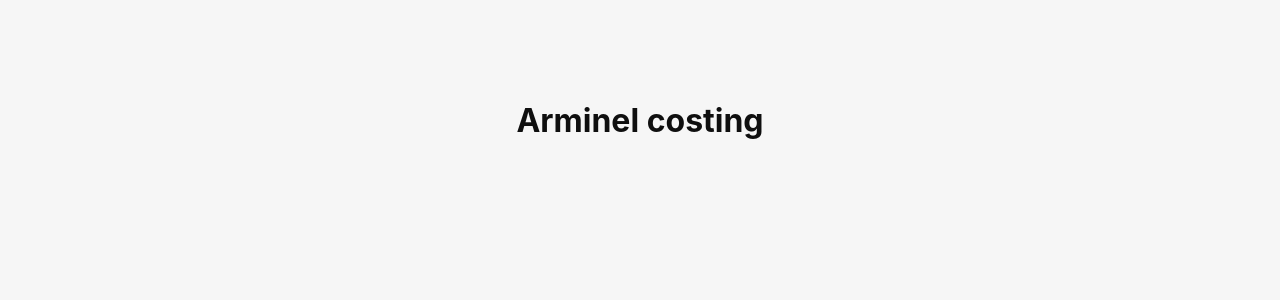
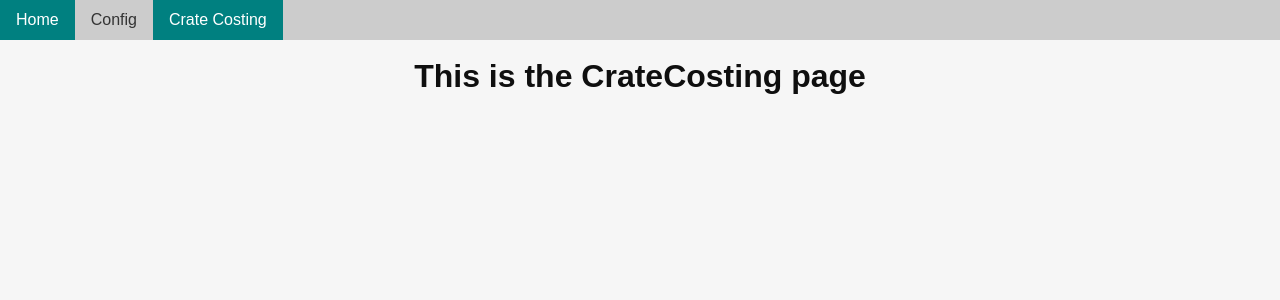
Before and after one commit to mitchHorne/arminel_costing, a React (Vite) app: page /crate-costing in a window 1280 px wide. Shown: the top 300 px of the page. Built offline with nearby package versions, Linux system fonts and the light colour scheme.

Commit message:
Add routing and styling

```diff
--- a/src/App.css
+++ /dev/null
@@ -1,7 +0,0 @@
-.logo.vite:hover {
-  filter: drop-shadow(0 0 2em #747bff);
-}
-
-.logo.react:hover {
-  filter: drop-shadow(0 0 2em #61dafb);
-}
--- a/src/App.tsx
+++ /dev/null
@@ -1,25 +0,0 @@
-import { useState, useEffect } from 'react'
-import './App.css'
-
-import { createBaseFolder } from './utils/files'
-
-function App () {
-  const [prices, setPrices] = useState({})
-
-  useEffect(() => {
-    async function getData () {
-      const fileData = await createBaseFolder()
-      setPrices(fileData)
-    }
-
-    getData().catch(e => console.error(e))
-  })
-
-  return (
-    <div className='container'>
-      <h1>Arminel costing</h1>
-    </div>
-  )
-}
-
-export default App
--- /dev/null
+++ b/src/containers/App.tsx
@@ -0,0 +1,80 @@
+import { Routes, Route, Link, useLocation } from 'react-router-dom'
+import { useState, useEffect } from 'react'
+import styled from 'styled-components'
+import { Home, Config, CrateCosting } from '../pages'
+
+import { createBaseFolder } from '../utils/files'
+
+const NavBar = styled.div`
+  background: #ccc;
+  border: 0;
+  display: flex;
+  left: 0;
+  padding: 0;
+  position: fixed;
+  top: 0;
+  width: 100%;
+`
+
+interface StyledLinkProps {
+  active: boolean
+}
+
+const StyledLink = styled(Link)<StyledLinkProps>`
+  background: ${props => (props.active ? '#008080' : '#ccc')};
+  color: ${props => (props.active ? '#fff' : '#333')};
+  cursor: pointer;
+  padding: 0.5rem 1rem;
+  transition: color 0.15s ease;
+  text-decoration: none;
+
+  &:hover {
+    background: #008080;
+    color: #fff;
+  }
+`
+
+function App (): JSX.Element {
+  const [prices, setPrices] = useState({})
+
+  useEffect(() => {
+    async function getData () {
+      const fileData = await createBaseFolder()
+      setPrices(fileData)
+    }
+
+    getData().catch(e => console.error(e))
+  }, [])
+
+  const { pathname } = useLocation()
+
+  function isCurrentRoute (path: string): boolean {
+    return pathname === path
+  }
+
+  return (
+    <div className='container'>
+      <NavBar>
+        <StyledLink active={isCurrentRoute('/')} to='/'>
+          Home
+        </StyledLink>
+        <StyledLink active={isCurrentRoute('/config')} to='/config'>
+          Config
+        </StyledLink>
+        <StyledLink
+          active={isCurrentRoute('/crate-costing')}
+          to='/crate-costing'
+        >
+          Crate Costing
+        </StyledLink>
+      </NavBar>
+      <Routes>
+        <Route path='/' element={<Home />} />
+        <Route path='/config' element={<Config />} />
+        <Route path='/crate-costing' element={<CrateCosting />} />
+      </Routes>
+    </div>
+  )
+}
+
+export default App
--- /dev/null
+++ b/src/pages/Config.tsx
@@ -0,0 +1,7 @@
+export const Config = (): JSX.Element => {
+  return (
+    <div>
+      <h1>This is the Config page</h1>
+    </div>
+  )
+}
--- /dev/null
+++ b/src/pages/CrateCosting.tsx
@@ -0,0 +1,7 @@
+export const CrateCosting = (): JSX.Element => {
+  return (
+    <div>
+      <h1>This is the CrateCosting page</h1>
+    </div>
+  )
+}
--- /dev/null
+++ b/src/pages/Home.tsx
@@ -0,0 +1,7 @@
+export const Home = (): JSX.Element => {
+  return (
+    <div>
+      <h1>This is the home page</h1>
+    </div>
+  )
+}
--- /dev/null
+++ b/src/pages/index.ts
@@ -0,0 +1,5 @@
+import { Home } from './Home'
+import { Config } from './Config'
+import { CrateCosting } from './CrateCosting'
+
+export { Home, Config, CrateCosting }
--- a/src/styles.css
+++ b/src/styles.css
@@ -1,5 +1,5 @@
 :root {
-  font-family: Inter, Avenir, Helvetica, Arial, sans-serif;
+  font-family: Arial, Helvetica, sans-serif;
   font-size: 16px;
   line-height: 24px;
   font-weight: 400;
@@ -15,95 +15,10 @@
 }
 
 .container {
-  margin: 0;
-  padding-top: 10vh;
   display: flex;
   flex-direction: column;
   justify-content: center;
+  margin: 0;
+  padding-top: 35px;
   text-align: center;
 }
-
-.logo {
-  height: 6em;
-  padding: 1.5em;
-  will-change: filter;
-  transition: 0.75s;
-}
-
-.logo.tauri:hover {
-  filter: drop-shadow(0 0 2em #24c8db);
-}
-
-.row {
-  display: flex;
-  justify-content: center;
-}
-
-a {
-  font-weight: 500;
-  color: #646cff;
-  text-decoration: inherit;
-}
-
-a:hover {
-  color: #535bf2;
-}
-
-h1 {
-  text-align: center;
-}
-
-input,
-button {
-  border-radius: 8px;
-  border: 1px solid transparent;
-  padding: 0.6em 1.2em;
-  font-size: 1em;
-  font-weight: 500;
-  font-family: inherit;
-  color: #0f0f0f;
-  background-color: #ffffff;
-  transition: border-color 0.25s;
-  box-shadow: 0 2px 2px rgba(0, 0, 0, 0.2);
-}
-
-button {
-  cursor: pointer;
-}
-
-button:hover {
-  border-color: #396cd8;
-}
-button:active {
-  border-color: #396cd8;
-  background-color: #e8e8e8;
-}
-
-input,
-button {
-  outline: none;
-}
-
-#greet-input {
-  margin-right: 5px;
-}
-
-@media (prefers-color-scheme: dark) {
-  :root {
-    color: #f6f6f6;
-    background-color: #2f2f2f;
-  }
-
-  a:hover {
-    color: #24c8db;
-  }
-
-  input,
-  button {
-    color: #ffffff;
-    background-color: #0f0f0f98;
-  }
-  button:active {
-    background-color: #0f0f0f69;
-  }
-}
```
Also changed, not shown: package.json (+7 -3 lines), src/main.tsx (+4 -4 lines), 2 other files (tests, documents, lock files or other folders).
